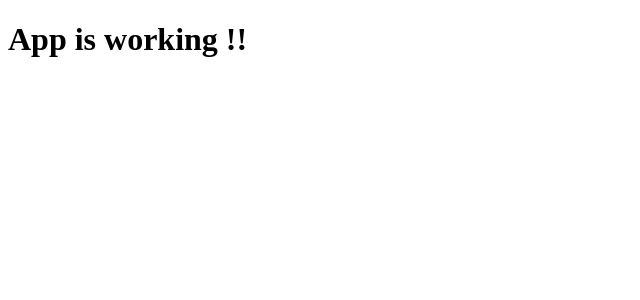
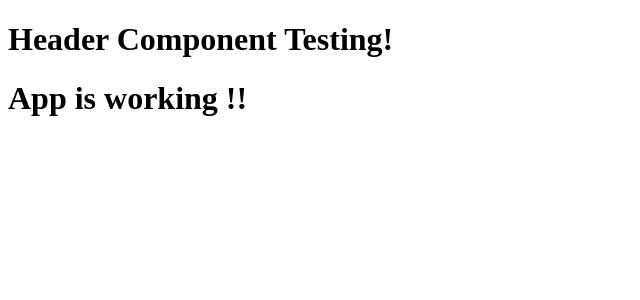
Before and after one commit to brendagonzalezvalle/group-project-vschool, a React (Vite) app: page / in a window 1280 px wide. Shown: the top 300 px of the page, without its empty margins (0-640 px from the left). Built offline with nearby package versions, Linux system fonts and the light colour scheme.

Commit message:
created a header component

```diff
--- a/src/App.jsx
+++ b/src/App.jsx
@@ -1,13 +1,14 @@
 // import { useState } from 'react'
 
 import './App.css'
+import Header from './Header'
 
 function App() {
 
 
   return (
     <div className="App">
-
+      <Header />
       <h1> App is working !!</h1>
     </div>
   )
--- /dev/null
+++ b/src/Header.jsx
@@ -0,0 +1,9 @@
+import React from "react";
+
+export default function Header(){
+    return (
+        <div>
+            <h1>Header Component Testing!</h1>
+        </div>
+    )
+}
```
